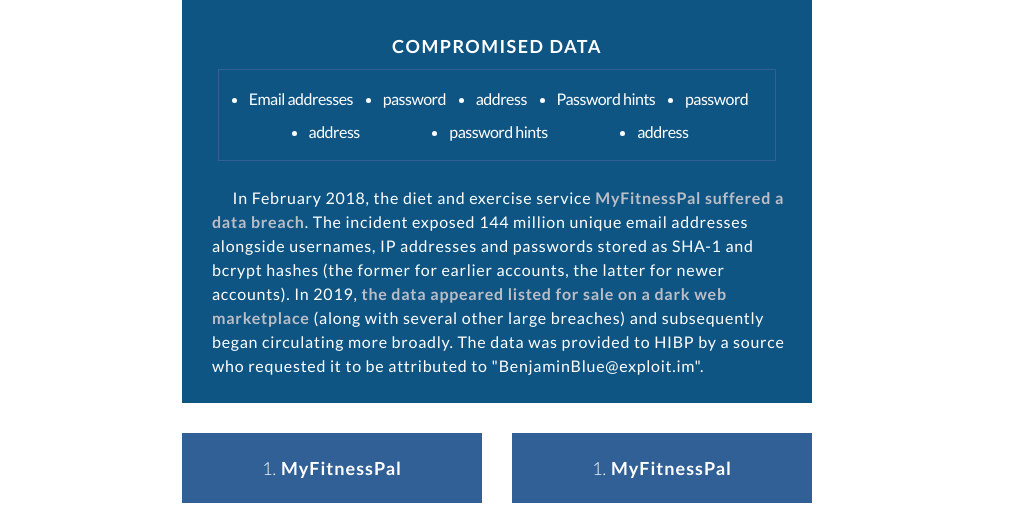
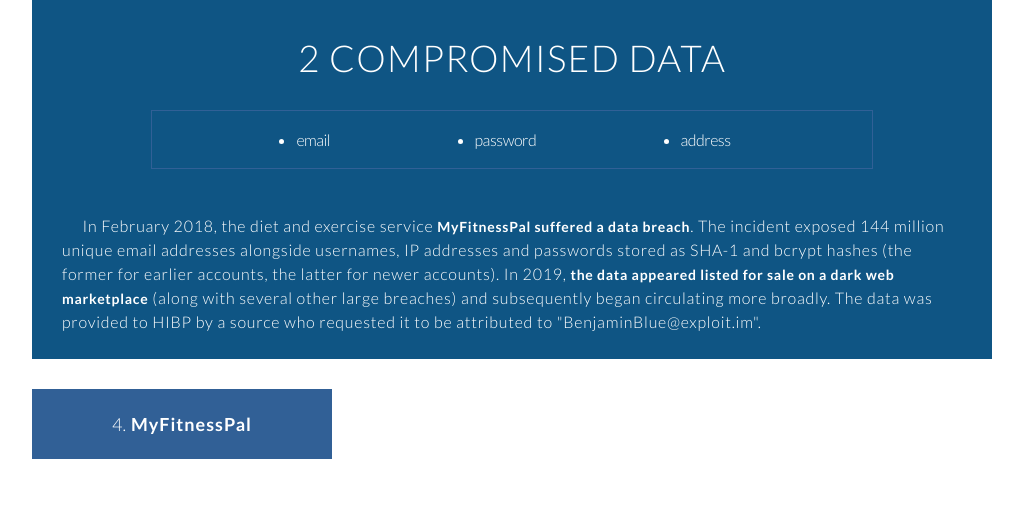
Before and after one commit to gdesalazar67/Breach, a website built with webpack: page index.html in a window 1280 px wide. Shown: the part 2163-2693 px from the top of the page, without its empty margins (128-1151 px from the left). Built offline with nearby package versions, Linux system fonts and the light colour scheme.

Commit message:
restyled breach cards for @media

```diff
--- a/index.html
+++ b/index.html
@@ -135,8 +135,8 @@
             <div class="breach-results-container">
                 <div class="how-it-works-text">Detailed Results</div>
                 <div class="breach-index">
-                    <div class="card-is-expanded" id="card">
-                    <!-- <div class="card card-is-collapsed" > -->
+                    <!-- <div class="card-is-expanded" id="card"> -->
+                    <div class="card card-is-collapsed" >
                         <div class="breach-card">
                             <div class="h3">1. </div>
                             <p class="card-title">MyFitnessPal</p>                        </div>
@@ -146,7 +146,7 @@
                                     <img src="https://haveibeenpwned.com/Content/Images/PwnedLogos/MyFitnessPal.png">
                                 </div>
                             </div>
-                            <div class="compromised-title">COMPROMISED DATA</div>
+                            <div class="compromised-title">1 COMPROMISED DATA</div>
                             <div class="compromised-items-border">
                                 <ul class="compromised-items-container">
                                     <li class="items">Email addresses</li>
@@ -163,7 +163,7 @@
                                 </ul>
                             </div>
 
-                            <div class="discription">&emsp;&nbsp;In February 2018, the diet and exercise service <a
+                            <div class="discription">&emsp;&emsp;In February 2018, the diet and exercise service <a
                                 href=\"https://content.myfitnesspal.com/security-information/FAQ.html\" target=\"_blank\"
                                 rel=\"noopener\">MyFitnessPal suffered a data breach</a>. The incident exposed 144 million unique email addresses
                             alongside usernames, IP addresses and passwords stored as SHA-1 and bcrypt hashes (the former for earlier accounts, the
@@ -175,10 +175,10 @@
                             </div>
                         </div>
                     </div>
-                    <!-- <div class="card card-is-expanded" > -->
-                    <div class="card card-is-collapsed">
+                    <div class="card card-is-expanded" >
+                    <!-- <div class="card card-is-collapsed"> -->
                         <div class="breach-card">
-                            <div class="h3">1. </div>
+                            <div class="h3">2. </div>
                             <p class="card-title">MyFitnessPal</p>
                         </div>
                         <div class="info-expander">
@@ -187,7 +187,7 @@
                                     <img src="https://haveibeenpwned.com/Content/Images/PwnedLogos/MyFitnessPal.png">
                                 </div>
                             </div>
-                            <div class="compromised-title">COMPROMISED DATA</div>
+                            <div class="compromised-title">2 COMPROMISED DATA</div>
                             <div class="compromised-items-border">
                                 <ul class="compromised-items-container">
                                     <li class="items">email</li>
@@ -215,7 +215,7 @@
                     <div class="card card-is-collapsed">
                     <!-- <div class="card card-is-expanded" > -->
                         <div class="breach-card">
-                            <div class="h3">1. </div>
+                            <div class="h3">3. </div>
                             <p class="card-title">MyFitnessPal</p>
                         </div>
                         <div class="info-expander">
@@ -224,7 +224,7 @@
                                     <img src="https://haveibeenpwned.com/Content/Images/PwnedLogos/MyFitnessPal.png">
                                 </div>
                             </div>
-                            <div class="compromised-title">COMPROMISED DATA</div>
+                            <div class="compromised-title">3 COMPROMISED DATA</div>
                             <ul class="compromised-items-container">
                                 <li class="items">email</li>
                                 <li class="items">password</li>
@@ -247,10 +247,10 @@
                             </div>
                         </div>
                     </div>
-                    <!-- <div class="card card-is-collapsed" > -->
-                        <div class="card card-is-expanded" >
+                    <div class="card card-is-collapsed" >
+                        <!-- <div class="card card-is-expanded" > -->
                         <div class="breach-card">
-                            <div class="h3">1. </div>
+                            <div class="h3">4. </div>
                             <p class="card-title">MyFitnessPal</p>
                         </div>
                         <div class="info-expander">
@@ -259,7 +259,7 @@
                                     <img src="https://haveibeenpwned.com/Content/Images/PwnedLogos/MyFitnessPal.png">
                                 </div>
                             </div>
-                            <div class="compromised-title">COMPROMISED DATA</div>
+                            <div class="compromised-title">4 COMPROMISED DATA</div>
                             <div class="compromised-items-border">
                                 <ul class="compromised-items-container">
                                     <li class="items">email</li>
--- a/stylesheets/results.css
+++ b/stylesheets/results.css
@@ -198,15 +198,16 @@
 .compromised-title{
     margin-top: 36px;
     text-align: center;
-    font-size: 18px;
-    font-weight: 700;
-    letter-spacing: 1.5px;
+    font-size: 22px;
+    font-weight: 300;
+    letter-spacing: 1.25px;
     padding: 12px;
 }
 .compromised-items-border{
     border: 1.5px solid hsl(212, 51%, 39%);
     width: fit-content;
     margin: auto;
+    margin-top: 20px;
 }
 
 .compromised-items-container{
@@ -223,6 +224,7 @@
 }
 .items{
     font-size: 16px;
+    font-weight: 300;
     letter-spacing: -.5px;
     padding: 12px;
     padding-left: 0px;
@@ -231,12 +233,14 @@
     padding: 25px;
     padding-left: 30px;
     font-size: 14x;
+    font-weight: 300;
     letter-spacing: .75px;
     line-height: 1.5;
 }
 .discription a{
-    color: #bbbec7;
+    color: rgb(255, 255, 255);
     font-weight: 700;
+    font-size: 14px;
 }
 
 @media screen and (min-width: 690px){
@@ -266,15 +270,23 @@
     .card-is-collapsed{
         margin: 0;
     }
+
+    .compromised-title{
+        font-size: 37px;
+        font-weight: 300;
+    }
     .compromised-items-border{
         width: 556px;
+        margin-top: 18px;
+        margin-bottom: 20px;
     }
+
     .compromised-items-container{
         flex-flow: row wrap;
         justify-content: space-evenly;
         margin-right: 0;
         margin-left: 0;
-        width: 556px;
+        width: 100%;
         padding: 12px;
         box-sizing: border-box;
     }
@@ -287,7 +299,31 @@
         padding-bottom: 7px;
     }
 }
-@media screen and(min-width: 690px){
+@media screen and (min-width: 990px){
+    .breach-index{
+        width: 990px;
+    }
+     .card-is-expanded .info-expander{
+        width: 960px;
+    }
+     .compromised-items-border{
+        width: 720px;
+    }
+
+}
+
+@media screen and (min-width: 1320px){
+    .breach-index{
+        width: 1320px;
+    }
+    .card-is-expanded .info-expander{
+        width: 1290px;
+    }
+
+      .compromised-items-border{
+        width: 1100px;
+    }
+
 
 }
 /*////// breach-results-container/////// */
```
